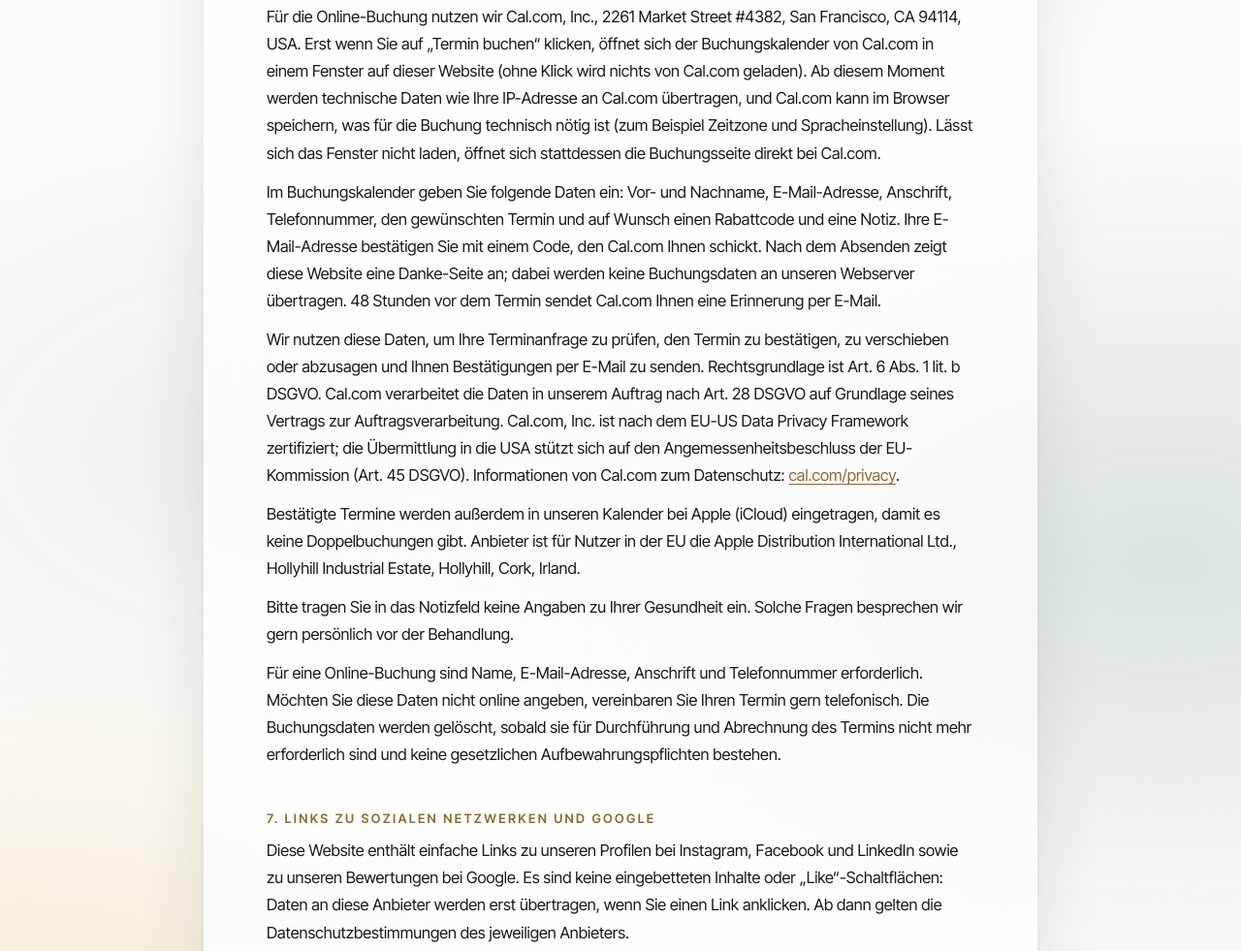
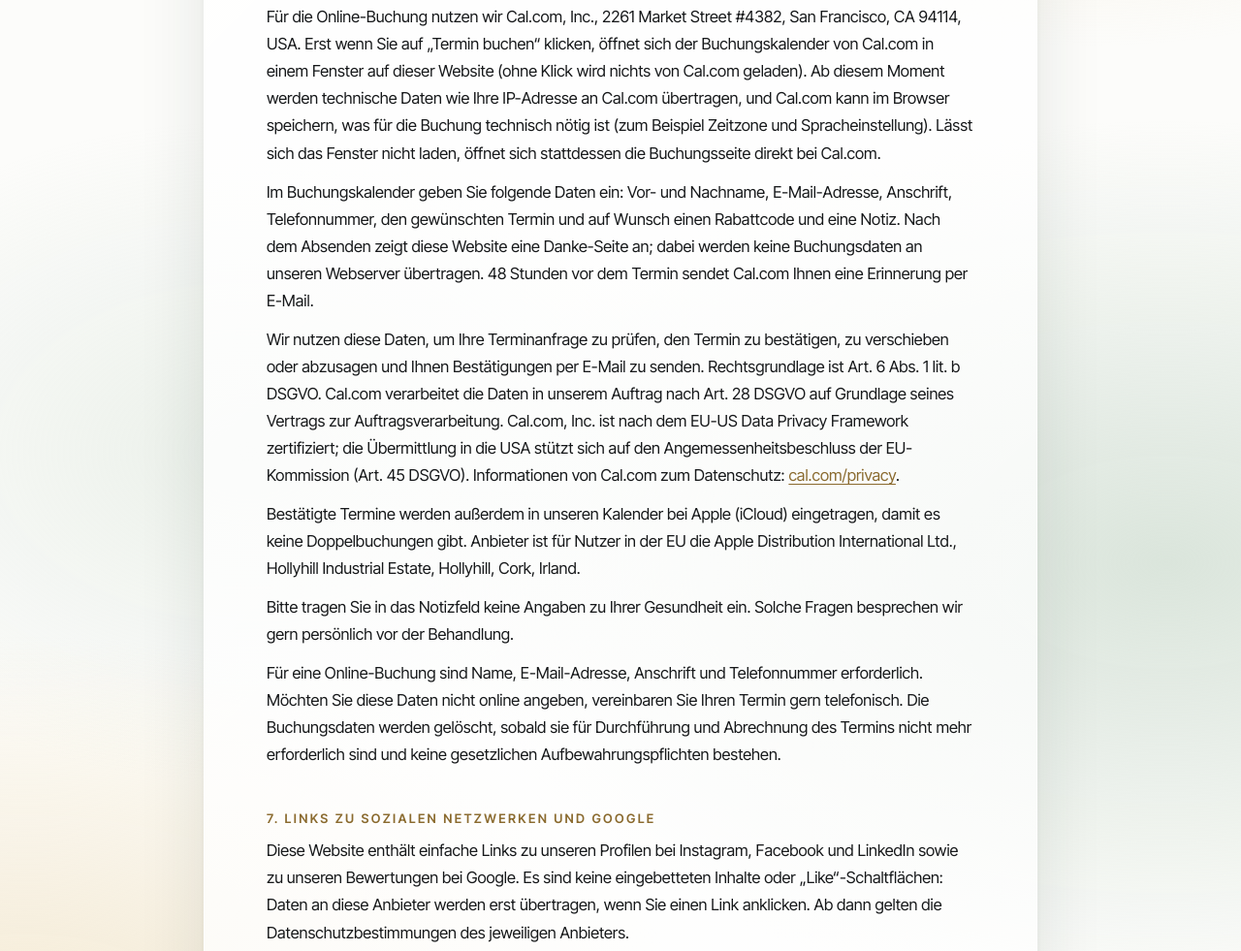
Before and after one commit to Eric-Musoso/shiatsu_review, a plain HTML site: page website/datenschutzerklaerung/index.html in a window 1280 px wide. Shown: the part 1826-2807 px from the top of the page at 97% size. Drawn offline with Linux system fonts and the light colour scheme.

Commit message:
Privacy policy: e-mail code check switched off
Co-Authored-By: Claude Opus 5.5 <noreply@anthropic.com>
Claude-Session: https://claude.ai/code/session_01AVYTroGEkQNfNS8fUtgY9p

```diff
--- a/website/datenschutzerklaerung/index.html
+++ b/website/datenschutzerklaerung/index.html
@@ -442,7 +442,7 @@ E-Mail: <a href="mailto:shiatsu@kolczewski.de">shiatsu@kolczewski.de</a></p>
 
 <h2>6. Online-Terminbuchung über Cal.com</h2>
 <p>Für die Online-Buchung nutzen wir Cal.com, Inc., 2261 Market Street #4382, San Francisco, CA 94114, USA. Erst wenn Sie auf „Termin buchen“ klicken, öffnet sich der Buchungskalender von Cal.com in einem Fenster auf dieser Website (ohne Klick wird nichts von Cal.com geladen). Ab diesem Moment werden technische Daten wie Ihre IP-Adresse an Cal.com übertragen, und Cal.com kann im Browser speichern, was für die Buchung technisch nötig ist (zum Beispiel Zeitzone und Spracheinstellung). Lässt sich das Fenster nicht laden, öffnet sich stattdessen die Buchungsseite direkt bei Cal.com.</p>
-<p>Im Buchungskalender geben Sie folgende Daten ein: Vor- und Nachname, E-Mail-Adresse, Anschrift, Telefonnummer, den gewünschten Termin und auf Wunsch einen Rabattcode und eine Notiz. Ihre E-Mail-Adresse bestätigen Sie mit einem Code, den Cal.com Ihnen schickt. Nach dem Absenden zeigt diese Website eine Danke-Seite an; dabei werden keine Buchungsdaten an unseren Webserver übertragen. 48 Stunden vor dem Termin sendet Cal.com Ihnen eine Erinnerung per E-Mail.</p>
+<p>Im Buchungskalender geben Sie folgende Daten ein: Vor- und Nachname, E-Mail-Adresse, Anschrift, Telefonnummer, den gewünschten Termin und auf Wunsch einen Rabattcode und eine Notiz. Nach dem Absenden zeigt diese Website eine Danke-Seite an; dabei werden keine Buchungsdaten an unseren Webserver übertragen. 48 Stunden vor dem Termin sendet Cal.com Ihnen eine Erinnerung per E-Mail.</p>
 <p>Wir nutzen diese Daten, um Ihre Terminanfrage zu prüfen, den Termin zu bestätigen, zu verschieben oder abzusagen und Ihnen Bestätigungen per E-Mail zu senden. Rechtsgrundlage ist Art. 6 Abs. 1 lit. b DSGVO. Cal.com verarbeitet die Daten in unserem Auftrag nach Art. 28 DSGVO auf Grundlage seines Vertrags zur Auftragsverarbeitung. Cal.com, Inc. ist nach dem EU-US Data Privacy Framework zertifiziert; die Übermittlung in die USA stützt sich auf den Angemessenheitsbeschluss der EU-Kommission (Art. 45 DSGVO). Informationen von Cal.com zum Datenschutz: <a href="https://cal.com/privacy" rel="noopener">cal.com/privacy</a>.</p>
 <p>Bestätigte Termine werden außerdem in unseren Kalender bei Apple (iCloud) eingetragen, damit es keine Doppelbuchungen gibt. Anbieter ist für Nutzer in der EU die Apple Distribution International Ltd., Hollyhill Industrial Estate, Hollyhill, Cork, Irland.</p>
 <p>Bitte tragen Sie in das Notizfeld keine Angaben zu Ihrer Gesundheit ein. Solche Fragen besprechen wir gern persönlich vor der Behandlung.</p>
```
